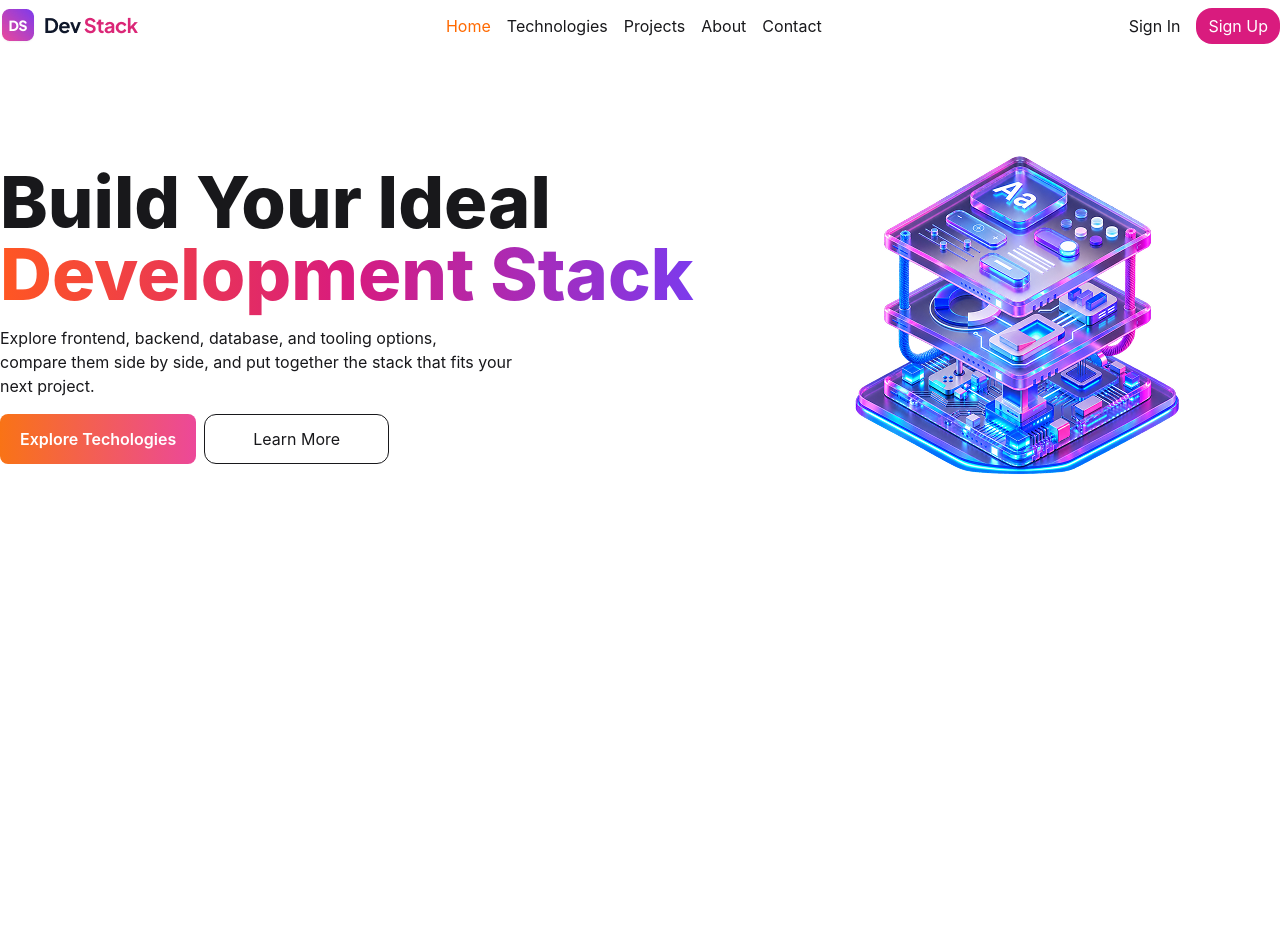
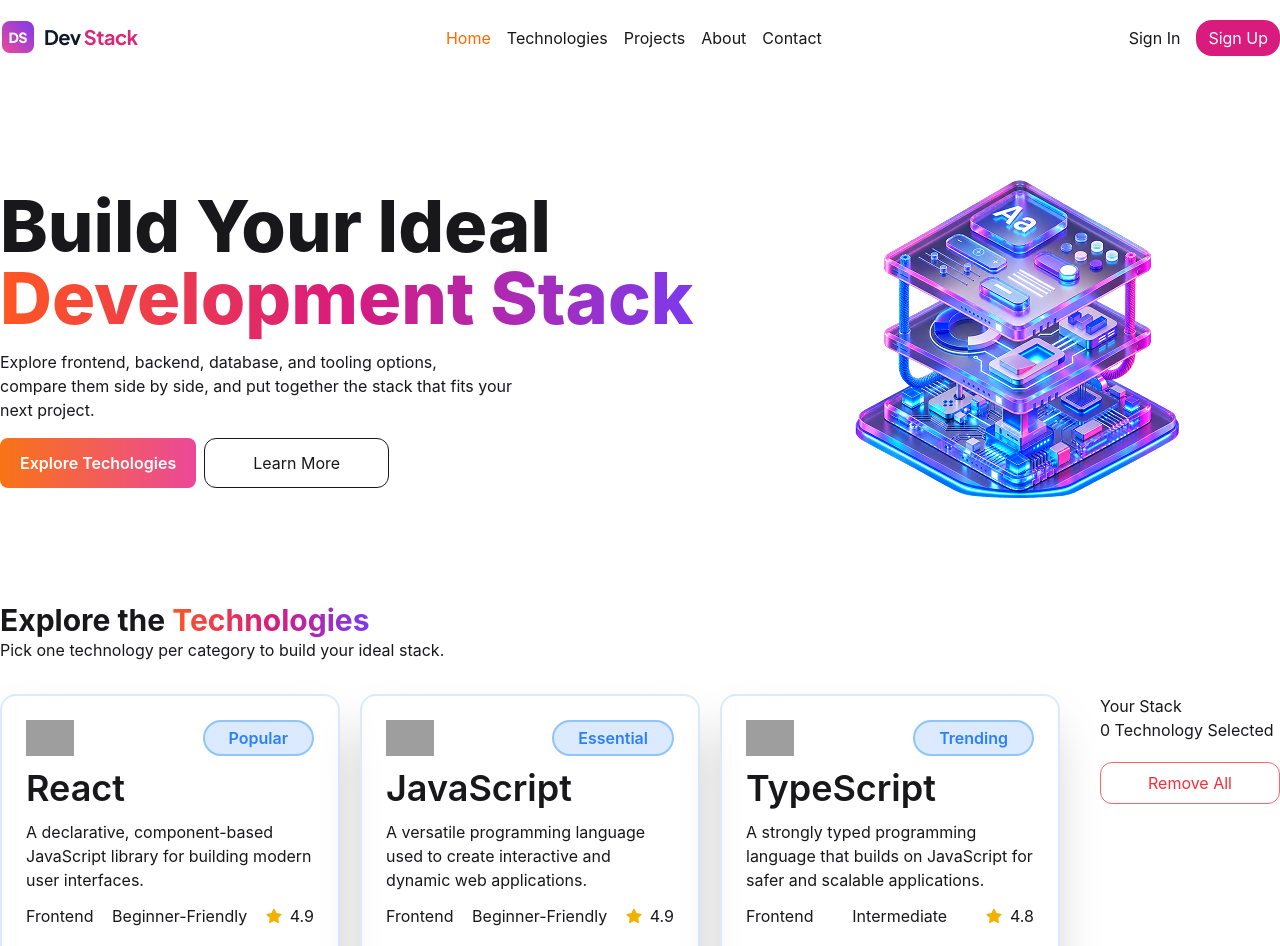
Before and after one commit to mmgalam/Alam-A05-DevStack, a React (Vite) app: page / in a window 1280 px wide. Shown: the top 946 px of the page. Before the commit the page ends 800 px from the top, so only its background shows below. Built offline with nearby package versions, Linux system fonts and the light colour scheme; grey boxes are pictures that could not be loaded.

Commit message:
Explore Technologies with React Update

```diff
--- a/package.json
+++ b/package.json
@@ -13,6 +13,7 @@
     "@tailwindcss/vite": "^4.3.3",
     "react": "^19.2.8",
     "react-dom": "^19.2.8",
+    "react-icons": "^5.7.0",
     "tailwindcss": "^4.3.3"
   },
   "devDependencies": {
--- a/src/App.tsx
+++ b/src/App.tsx
@@ -1,13 +1,29 @@
+import { Suspense } from 'react';
 import './App.css'
 import { Banner } from './Components/Banner/Banner'
 import Navbar from './Components/Navbar/Navbar'
+import { ExploreTech } from './Components/ExploreTec/ExploreTech';
+import type { Itechnology } from './Type/Technologies';
+
+
+const technologiesFetch = async():Promise<Itechnology[]> =>{
+  const res = await fetch('/public/technologiesdata.json');
+  const data = await res.json();
+  return data;
+}
+
+
 
 function App() {
 
+  const technologiesPromise = technologiesFetch();
   return (
     <>
       <Navbar></Navbar>
       <Banner></Banner>
+      <Suspense fallback={<h2>Loading...</h2>}>
+        <ExploreTech technologiesPromise={technologiesPromise}></ExploreTech>
+      </Suspense>
     </>
   )
 }
--- a/src/Components/ExploreTec/ExploreTech.tsx
+++ b/src/Components/ExploreTec/ExploreTech.tsx
@@ -0,0 +1,32 @@
+
+import { useState } from "react";
+import { type Itechnology, type ExploreTecProps } from "../../Type/Technologies";
+import Technologies from "./Technologies/Technologies";
+import { YourStack } from "./YourStack";
+
+
+
+export function ExploreTech({ technologiesPromise }:ExploreTecProps){
+
+    const [selectedTech, setSelectedTech] = useState<Itechnology[]>([]);
+
+    return (
+        <div className="container mx-auto">
+            <h2 className="text-3xl font-bold">Explore the <span className="gradient-text">Technologies</span></h2>
+            <p>Pick one technology per category to build your ideal stack.</p>
+
+            <div className="grid grid-cols-12 gap-10 py-8">
+                <div className="col-span-10">
+                    <Technologies
+                        technologiesPromise={technologiesPromise} selectedTech={selectedTech}
+                        setSelectedTech={setSelectedTech}
+                    ></Technologies>
+                </div>
+                <div className="col-span-2">
+                    <YourStack selectedTech={selectedTech}
+                        setSelectedTech={setSelectedTech}></YourStack>
+                </div>
+            </div>
+        </div>
+    )
+}
--- /dev/null
+++ b/src/Components/ExploreTec/Technologies/TechCard/TechCard.tsx
@@ -0,0 +1,48 @@
+import { FaStar } from "react-icons/fa";
+import type { TechCardProps } from "../../../../Type/Technologies";
+
+export function TecCard({
+  technology,
+  selectedTech,
+  setSelectedTech,
+}: TechCardProps) {
+  const isSelected = selectedTech.some((tech) => tech.id === technology.id);
+
+  const handleAdd = () => {
+    setSelectedTech([...selectedTech, technology]);
+  };
+
+  return (
+    <div className="border-2 border-blue-100 p-6 rounded-2xl shadow-2xl">
+      <div className="flex justify-between">
+        <img src={technology.icon} alt={technology.name} className="w-12" />
+
+        <p className="bg-blue-100 px-6 py-0.5 rounded-3xl border-blue-300 border-2 font-semibold text-blue-500 text-1xl flex items-center">
+          {technology.badge}
+        </p>
+      </div>
+
+      <h3 className="text-4xl font-semibold py-3">{technology.name}</h3>
+
+      <p>{technology.description}</p>
+
+      <div className="flex justify-between py-3">
+        <p>{technology.category}</p>
+        <p>{technology.difficulty}</p>
+
+        <p className="flex items-center gap-2">
+          <FaStar className="text-yellow-500" />
+          {technology.rating}
+        </p>
+      </div>
+
+      <button
+        onClick={handleAdd}
+        disabled={isSelected}
+        className="bg-black rounded text-white mt-2 w-full py-2 disabled:bg-gray-400 disabled:cursor-not-allowed"
+      >
+        {isSelected ? "Selected" : "Add to Stack"}
+      </button>
+    </div>
+  );
+}
--- /dev/null
+++ b/src/Components/ExploreTec/Technologies/Technologies.tsx
@@ -0,0 +1,29 @@
+import { use } from "react";
+import type { Itechnology, TechnologiesProps } from "../../../Type/Technologies";
+import { TecCard } from "./TechCard/TechCard";
+
+
+export default function Technologies({ technologiesPromise, selectedTech, setSelectedTech }:TechnologiesProps) {
+
+    const Technologies = use(technologiesPromise);
+
+    return (
+        <div className="grid grid-cols-3 gap-5">
+            {
+                Technologies.map((technology:Itechnology, ind:number)=> {
+
+                    return (
+                        <TecCard
+                            key={ind}
+                            technology={technology}
+                            selectedTech={selectedTech}
+                            setSelectedTech={setSelectedTech}
+                        >
+
+                        </TecCard>
+                    )
+                })
+            }
+        </div>
+    )
+}
--- /dev/null
+++ b/src/Components/ExploreTec/YourStack.tsx
@@ -0,0 +1,72 @@
+import { IoClose } from "react-icons/io5";
+import type { YourStackProps } from "../../Type/Technologies";
+
+export function YourStack({
+    selectedTech,
+    setSelectedTech
+}: YourStackProps) {
+
+    const handleRemove = (id: string) => {
+
+        const newStack = selectedTech.filter(
+            (technology) => technology.id !== id
+        );
+
+        setSelectedTech(newStack);
+    };
+
+    const handleRemoveAll = () => {
+        setSelectedTech([]);
+    };
+
+    return (
+        <div>
+
+            <h2>Your Stack</h2>
+
+            <p>
+                {selectedTech.length} Technology Selected
+            </p>
+
+            {selectedTech.map((technology) => (
+
+                <div
+                    key={technology.id}
+                    className="flex justify-between items-center border p-3 rounded-xl mb-2"
+                >
+
+                    <div className="flex items-center gap-3">
+
+                        <img
+                            src={technology.icon}
+                            alt={technology.name}
+                            className="w-10"
+                        />
+
+                        <div>
+                            <p>{technology.name}</p>
+                            <small>{technology.category}</small>
+                        </div>
+
+                    </div>
+
+                    <button
+                        onClick={() => handleRemove(technology.id)}
+                    >
+                        <IoClose />
+                    </button>
+
+                </div>
+
+            ))}
+
+            <button
+                onClick={handleRemoveAll}
+                className="w-full border border-red-400 text-red-500 py-2 rounded-xl mt-5"
+            >
+                Remove All
+            </button>
+
+        </div>
+    );
+}
--- a/src/Components/Navbar/Navbar.tsx
+++ b/src/Components/Navbar/Navbar.tsx
@@ -3,15 +3,15 @@ import Logo from '../../assets/logo-text.png'
 export default function Navbar() {
 
     return (
-        <nav className='flex justify-between container mx-auto items-center my-2'>
+        <nav className='flex justify-between container mx-auto items-center my-2 py-3'>
             <img src={Logo} alt="" />
 
             <ul className='flex gap-4'>
-                <li className='text-orange-500'>Home</li>
-                <li>Technologies</li>
-                <li>Projects</li>
-                <li>About</li>
-                <li>Contact</li>
+                <li className='text-orange-500'><a href="#">Home</a></li>
+                <li><a href="#">Technologies</a></li>
+                <li><a href="#">Projects</a></li>
+                <li><a href="#">About</a></li>
+                <li><a href="#">Contact</a></li>
             </ul>
 
             <div className='flex gap-4'>
--- /dev/null
+++ b/src/Type/Technologies.ts
@@ -0,0 +1,33 @@
+import type { Dispatch, SetStateAction } from "react";
+
+export interface Itechnology {
+    id: string,
+    name: string,
+    category: string,
+    description: string,
+    icon: string,
+    rating: number,
+    difficulty: string,
+    badge: string
+}
+
+export interface ExploreTecProps {
+    technologiesPromise: Promise<Itechnology[]>
+}
+
+export interface TechnologiesProps {
+    technologiesPromise: Promise<Itechnology[]>;
+    selectedTech: Itechnology[];
+    setSelectedTech: Dispatch<SetStateAction<Itechnology[]>>;
+}
+
+export interface TechCardProps {
+    technology: Itechnology;
+    selectedTech: Itechnology[];
+    setSelectedTech: Dispatch<SetStateAction<Itechnology[]>>;
+}
+
+export interface YourStackProps {
+    selectedTech: Itechnology[];
+    setSelectedTech: Dispatch<SetStateAction<Itechnology[]>>;
+}
```
Also changed, not shown: public/technologiesdata.json (renamed from public/data.json), 1 other file (tests, documents, lock files or other folders).
